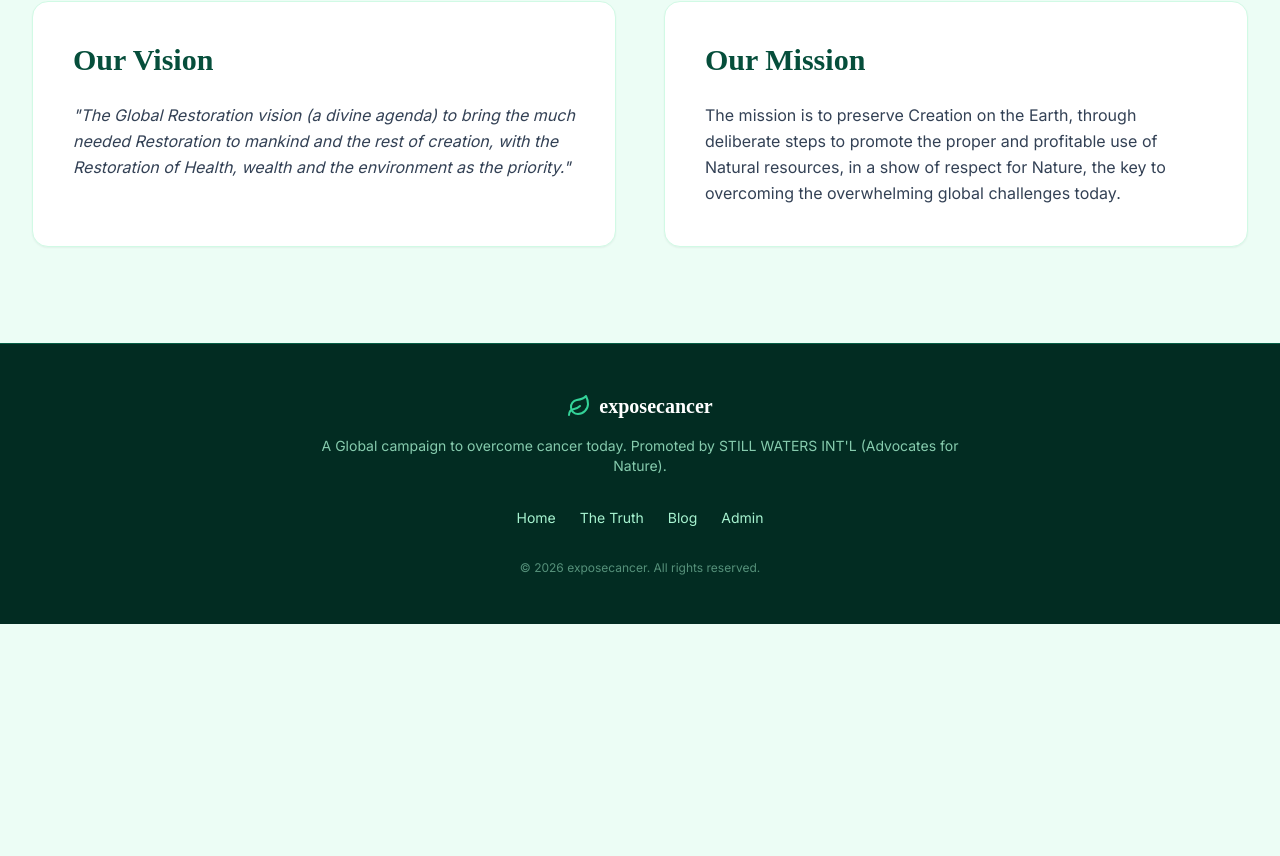
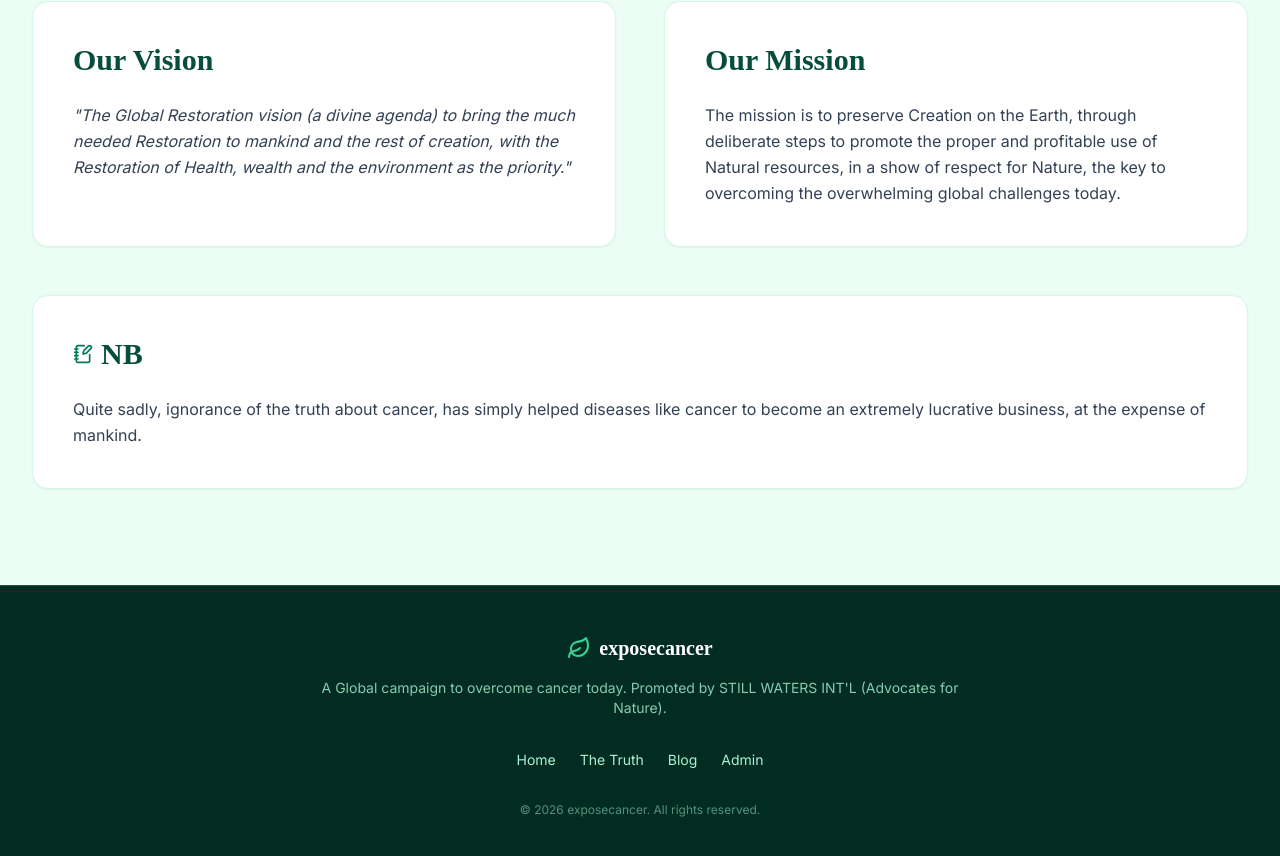
Before and after one commit to Dule-martins/exposecancer, a React (Vite) app: page /#/ in a window 1280 px wide. Shown: the part 2725-3581 px from the top of the page. Before the commit the page ends 3349 px from the top, so only its background shows below. Built offline with nearby package versions, Linux system fonts and the light colour scheme.

Commit message:
added note

```diff
--- a/constants.ts
+++ b/constants.ts
@@ -8,6 +8,7 @@ export const INITIAL_CONTENT: SiteContent = {
   introText: "No doubt, to the dismay and even consternation of those taking undue advantage of the people's ignorance of the truth about cancer, to easily deceive and massively exploit mankind financially, through the so called treatments for cancer presently; it is indeed of great importance to expose the truth about cancer for people to know.",
   vision: "The Global Restoration vision (a divine agenda) to bring the much needed Restoration to mankind and the rest of creation, with the Restoration of Health, wealth and the environment as the priority.",
   mission: "The mission is to preserve Creation on the Earth, through deliberate steps to promote the proper and profitable use of Natural resources, in a show of respect for Nature, the key to overcoming the overwhelming global challenges today.",
+  note: "Quite sadly, ignorance of the truth about cancer, has simply helped diseases like cancer to become an extremely lucrative business, at the expense of mankind.",
   heroImage: "https://images.unsplash.com/photo-1449824913935-59a10b8d2000?auto=format&fit=crop&q=80&w=1200",
   heroVideo: "https://cdn.pixabay.com/video/2021/04/12/70881-537442111_tiny.mp4"
 };
--- a/pages/Home.tsx
+++ b/pages/Home.tsx
@@ -1,7 +1,7 @@
 
 import React from 'react';
 import { useCMS } from '../context/CMSContext';
-import { ShieldCheck, Zap, Globe, ArrowRight, Activity, Sprout } from 'lucide-react';
+import { ShieldCheck, Zap, Globe, ArrowRight, Activity, Sprout, NotebookPen } from 'lucide-react';
 import { Link } from 'react-router-dom';
 
 const Home = () => {
@@ -142,6 +142,13 @@ const Home = () => {
               <h2 className="text-3xl font-display font-bold text-emerald-900 mb-6">Our Mission</h2>
               <p className="text-slate-700 leading-relaxed">{content.mission}</p>
             </div>
+            <div className="bg-white p-10 rounded-2xl shadow-sm border border-emerald-100 md:col-span-2">
+              <div className="flex items-center gap-2 mb-6">
+                <NotebookPen className="w-5 h-5 text-emerald-700" />
+                <h2 className="text-3xl font-display font-bold text-emerald-900">NB</h2>
+              </div>
+              <p className="text-slate-700 leading-relaxed">{content.note}</p>
+            </div>
           </div>
         </div>
       </section>
--- a/types.ts
+++ b/types.ts
@@ -17,6 +17,7 @@ export interface SiteContent {
   introText: string;
   vision: string;
   mission: string;
+  note: string;
   heroImage: string;
   heroVideo: string;
 }
```
